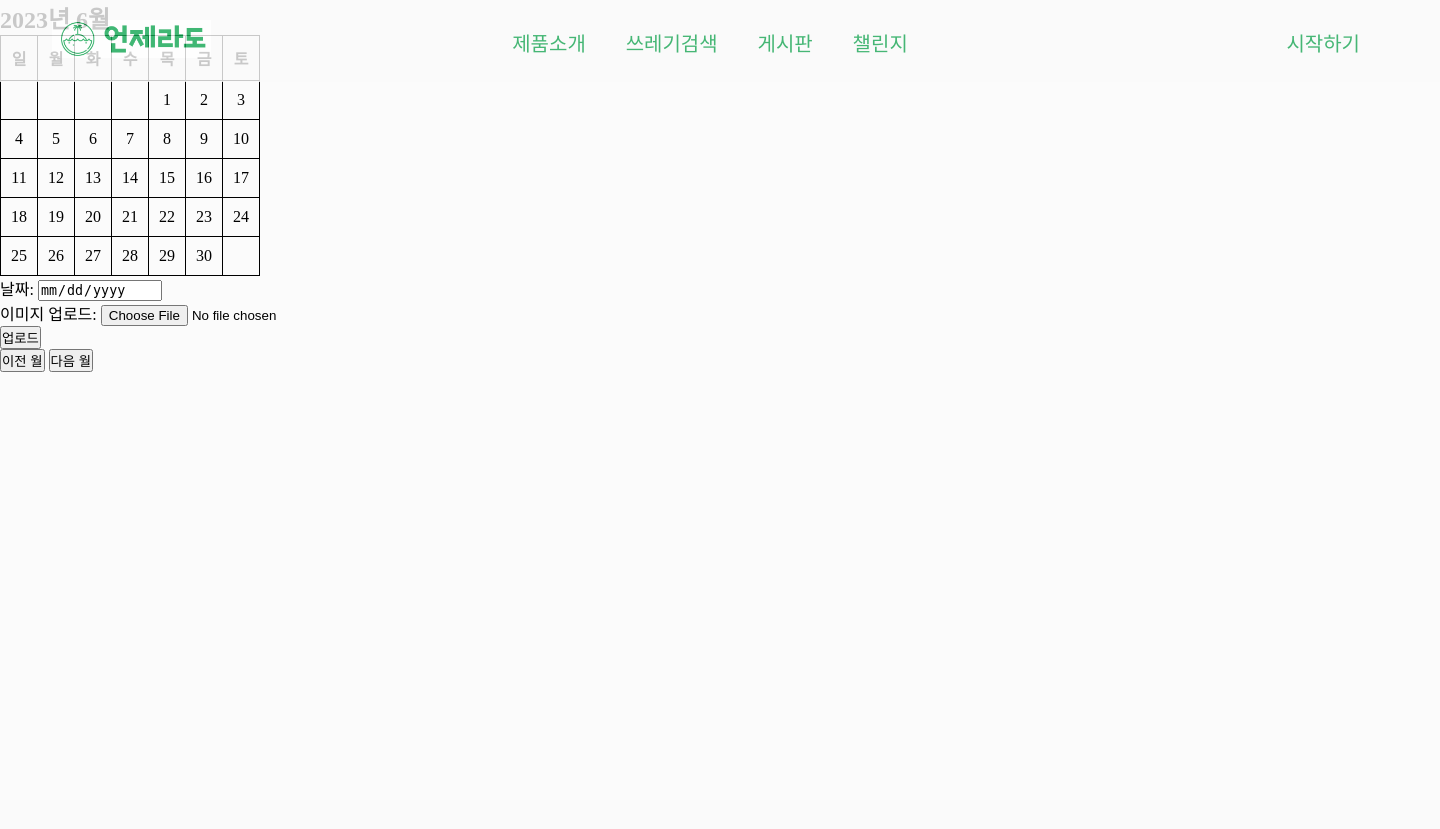
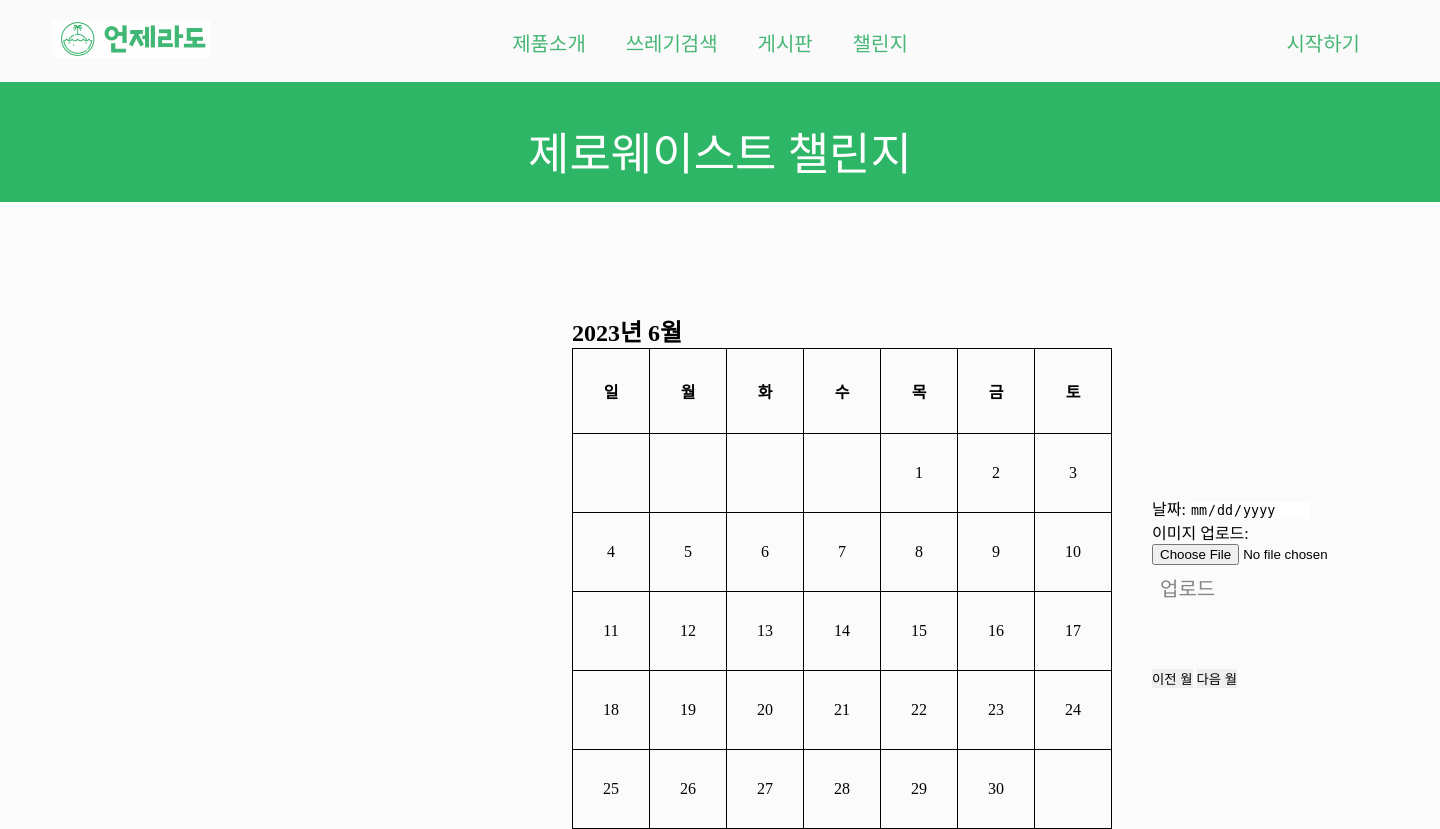
Before and after one commit to allkong/Unjaerado, a PHP site: page /zero-waste/calendar in a window 1440 px wide. Before the commit the page ends 372 px from the top, so only its background shows below. Run offline with PHP 8.4, Linux system fonts and the light colour scheme; some web fonts are replaced.

Commit message:
Style UI
- 달력에서 원하는 칸 클릭 시 해당 날짜 선택
- 이미지 업로드 시 해당 날짜 칸에 이미지 출력

```diff
--- a/index.php
+++ b/index.php
@@ -38,9 +38,6 @@ function handleRoute($url) {
         case 'calendar':
             include 'pages/calendar.php';
             break;
-        case 'test':
-            include 'pages/member/login_test.php';
-            break;
     }
 }
 
--- a/pages/calendar.php
+++ b/pages/calendar.php
@@ -3,18 +3,39 @@
 <html>
 <head>
     <title>Calendar Page</title>
-    <link rel="stylesheet" type="text/css" href="styles.css">
+    <link rel="stylesheet" type="text/css" href="pages/styles.css">
     <style>
     table {
         border-collapse: collapse;
     }
 
     th, td {
-            padding: 10px;
+        padding: 30px;
         text-align: center;
         border: 1px solid black;
     }
+
+    .calendar-image {
+        max-width: 100%;
+        max-height: 100%;
+    }
+
+    .calendar-cell {
+        position: relative;
+    }
+
+    .calendar-cell .calendar-image {
+        position: absolute;
+        top: 0;
+        left: 0;
+        right: 0;
+        bottom: 0;
+        margin: auto;
+        max-width: 100%;
+        max-height: 100%;
+    }
     </style>
+
     <script>
         function selectDate(element) {
             var selectedDate = element.getAttribute('data-date');
@@ -36,6 +57,7 @@
                     var imagePath = xhr.responseText;
                     var uploadedImage = document.createElement('img');
                     uploadedImage.src = imagePath;
+                    uploadedImage.classList.add('calendar-image');
                     document.getElementById('uploadedImage').appendChild(uploadedImage);
                     location.reload();  // 페이지 새로고침
                 } else {
@@ -82,7 +104,12 @@
 </head>
 <body>
     <?php include 'header.php'; ?>
-
+    <div class="header-area"></div>
+    <div class="sub-bg">
+        <p class="sub-title">제로웨이스트 챌린지</p>
+    </div>
+    <div class="cal-wrap">
+    <div>
     <?php
     $uploadDirectory = "uploads/";
 
@@ -148,7 +175,7 @@
             $currentDate = sprintf("%04d-%02d-%02d", $year, $month, $day_count);
             $imagePath = $uploadDirectory . $currentDate . ".jpg";
             if (file_exists($imagePath)) {
-                echo "<td><img src='{$imagePath}' alt='Calendar Image'></td>";
+                echo "<td class='calendar-cell'><img src='{$imagePath}' alt='Calendar Image' class='calendar-image'></td>";
             } else {
                 echo "<td data-date='{$currentDate}' onclick='selectDate(this)'>{$day_count}</td>";
             }
@@ -167,7 +194,7 @@
                 $currentDate = sprintf("%04d-%02d-%02d", $year, $month, $day_count);
                 $imagePath = $uploadDirectory . $currentDate . ".jpg";
                 if (file_exists($imagePath)) {
-                    echo "<td><img src='{$imagePath}' alt='Calendar Image'></td>";
+                    echo "<td class='calendar-cell'><img src='{$imagePath}' alt='Calendar Image' class='calendar-image'></td>";
                 } else {
                     echo "<td data-date='{$currentDate}' onclick='selectDate(this)'>{$day_count}</td>";
                 }
@@ -178,22 +205,25 @@
     }
     echo "</table>";
     ?>
-
-    <form id="uploadForm" enctype="multipart/form-data">
+    </div>
+    <div style="margin: 0 0 0 40px;">
+    <form id="uploadForm" enctype="multipart/form-data" style="padding: 42px 0 22px 0;">
         <label for="uploadDate">날짜:</label>
         <input type="date" name="uploadDate" id="uploadDate" readonly>
         <br>
         <label for="image">이미지 업로드:</label>
         <input type="file" name="image" id="image">
         <br>
-        <input type="button" value="업로드" onclick="uploadImage()">
+        <input type="button" value="업로드" onclick="uploadImage()" class="com-button">
     </form>
 
-    <div id="selectedDate"></div>
+    <div id="selectedDate" style="padding-bottom: 34px;"></div>
     <div id="uploadedImage"></div>
 
     <!-- 이전 월, 다음 월 버튼 -->
-    <button onclick="changeMonth('prev')">이전 월</button>
-    <button onclick="changeMonth('next')">다음 월</button>
+    <button onclick="changeMonth('prev')" >이전 월</button>
+    <button onclick="changeMonth('next')" >다음 월</button>
+    </div>
+</div>
 </body>
 </html>
--- a/pages/community/write.php
+++ b/pages/community/write.php
@@ -42,14 +42,16 @@
     </div>
     <?php
     @session_start();
-    $URL = "login";
     if (!isset($_SESSION['userid'])) {
     ?>
 
         <script>
             alert("로그인이 필요합니다.");
-            location.replace("<?php echo $URL ?>");
+
+            <?php header("Location: http://localhost/zero-waste/member");
+            exit(); ?>
         </script>
+
     <?php
     }
     ?>
--- a/pages/home.php
+++ b/pages/home.php
@@ -29,7 +29,7 @@
   </div>
   <div class="main-container-2">
     <img src="img/island.png" alt="logo" width="40"></img>
-    <p class="home-title-1">제로웨이스트 5R 운동</p>
+    <p class="home-title-1">제로 웨이스트 5R 운동</p>
     <div class="home-card-container">
       <div class="home-card">
         <img src="img/refuse.png" class="home-img-2" alt=""></img>
--- a/pages/styles.css
+++ b/pages/styles.css
@@ -351,3 +351,12 @@ body::-webkit-scrollbar-track {
     border-bottom: 3px solid #858585;
     color: #858585;
   }
+
+  /* calendar */
+
+  .cal-wrap {
+    display: flex;
+    justify-items: center;
+    align-items: center;
+    margin: 111px 0px 0px 572px;
+  }
```
Also changed, not shown: pages/community/community.php (+5 -9 lines). Lines whose indentation alone changed are shown as unchanged.
